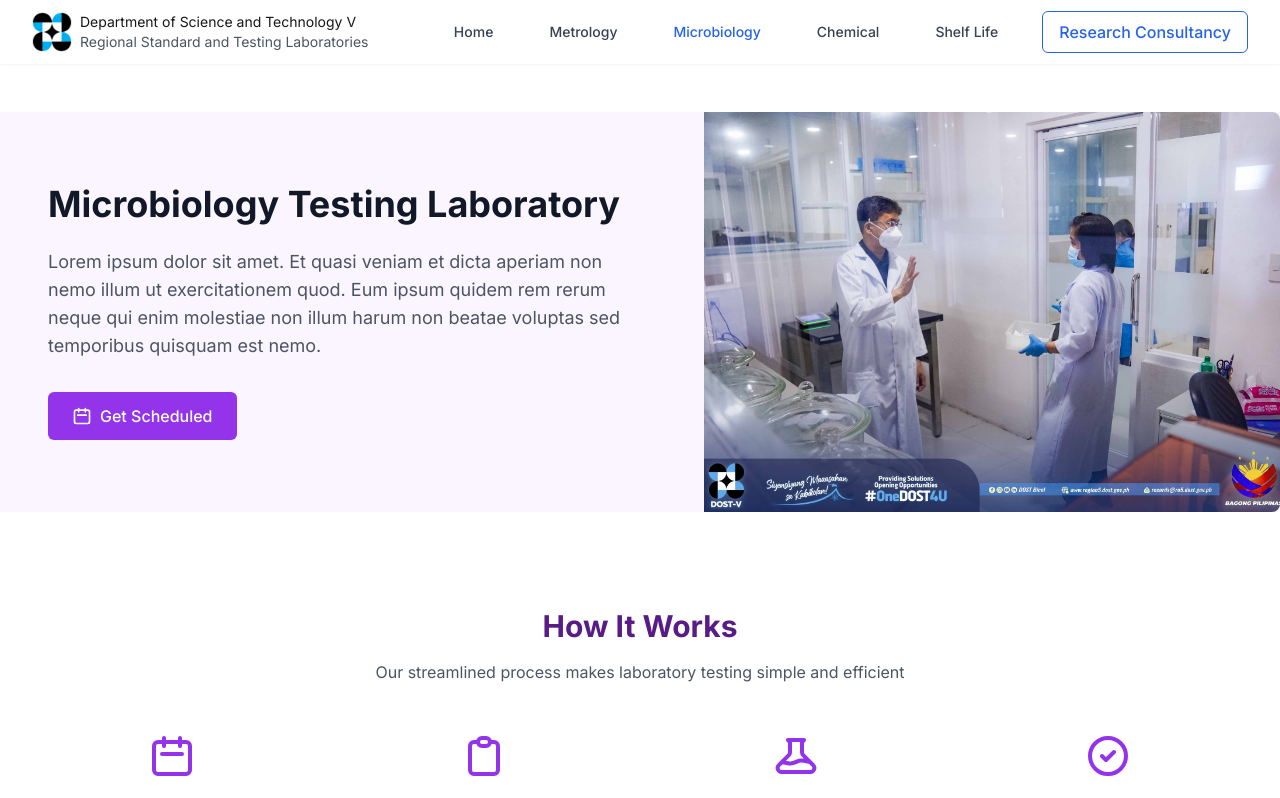
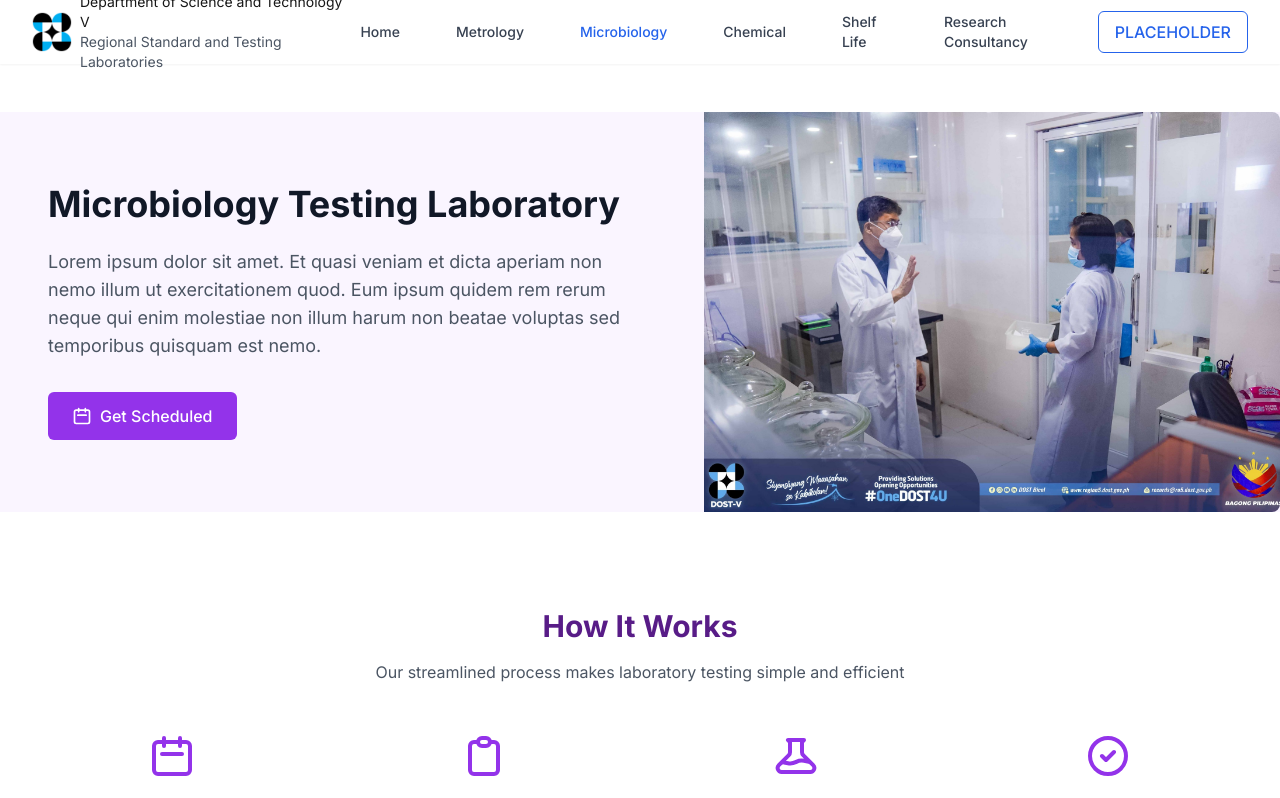
Before and after one commit to nberrr/RSTL_Appointment, a Next.js app: page /microbiology in a window 1280 px wide. Shown: the top 798 px of the page. Built offline with nearby package versions, Linux system fonts and the light colour scheme.

Commit message:
navigation

```diff
--- a/src/app/chemistry/page.js
+++ b/src/app/chemistry/page.js
@@ -73,7 +73,7 @@
           </p>
           <div className="flex gap-4">
                 {/* Button with Link */}
-                <Link href="/chemistry/appointment">
+                <Link href="/laboratory/appointment">
                   <button className="bg-green-600 text-white px-6 py-3 rounded-md font-medium flex items-center hover:bg-green-700 transition-colors">
                     <svg className="w-5 h-5 mr-2" fill="none" stroke="currentColor" viewBox="0 0 24 24">
                       <path strokeLinecap="round" strokeLinejoin="round" strokeWidth={2} d="M8 7V3m8 4V3m-9 8h10M5 21h14a2 2 0 002-2V7a2 2 0 00-2-2H5a2 2 0 00-2 2v12a2 2 0 002 2z" />
--- a/src/app/components/shared/Navbar.js
+++ b/src/app/components/shared/Navbar.js
@@ -56,6 +56,7 @@
             >
               Chemical
             </Link>
+
             <Link
               href="/shelf-life"
               className={`${isActive('/shelf-life')} hover:text-blue-500 px-3 py-2 text-sm font-medium`}
@@ -64,9 +65,15 @@
             </Link>
             <Link
               href="/research-consultation"
+              className={`${isActive('/research-consultation')} hover:text-blue-500 px-3 py-2 text-sm font-medium`}
+            >
+              Research Consultancy
+            </Link>
+            <Link
+              href="/metrology/manager-registration"
               className="border border-blue-600 text-blue-600 px-4 py-2 rounded-md font-medium flex items-center hover:bg-blue-50 transition-colors"
             >
-              Research Consultancy
+              PLACEHOLDER
             </Link>
           </div>
         </div>
--- a/src/app/microbiology/page.js
+++ b/src/app/microbiology/page.js
@@ -72,7 +72,7 @@
           </p>
           <div className="flex gap-4">
                 {/* Button with Link */}
-                <Link href="/microbiology/appointment">
+                <Link href="/laboratory/appointment">
                   <button className="bg-purple-600 text-white px-6 py-3 rounded-md font-medium flex items-center hover:bg-purple-700 transition-colors">
                     <svg className="w-5 h-5 mr-2" fill="none" stroke="currentColor" viewBox="0 0 24 24">
                       <path strokeLinecap="round" strokeLinejoin="round" strokeWidth={2} d="M8 7V3m8 4V3m-9 8h10M5 21h14a2 2 0 002-2V7a2 2 0 00-2-2H5a2 2 0 00-2 2v12a2 2 0 002 2z" />
--- a/src/app/shelf-life/page.js
+++ b/src/app/shelf-life/page.js
@@ -72,7 +72,7 @@
           </p>
           <div className="flex gap-4">
                 {/* Button with Link */}
-                <Link href="/microbiology/appointment">
+                <Link href="/laboratory/appointment">
                   <button className="bg-blue-600 text-white px-6 py-3 rounded-md font-medium flex items-center hover:bg-blue-700 transition-colors">
                     <svg className="w-5 h-5 mr-2" fill="none" stroke="currentColor" viewBox="0 0 24 24">
                       <path strokeLinecap="round" strokeLinejoin="round" strokeWidth={2} d="M8 7V3m8 4V3m-9 8h10M5 21h14a2 2 0 002-2V7a2 2 0 00-2-2H5a2 2 0 00-2 2v12a2 2 0 002 2z" />
```
